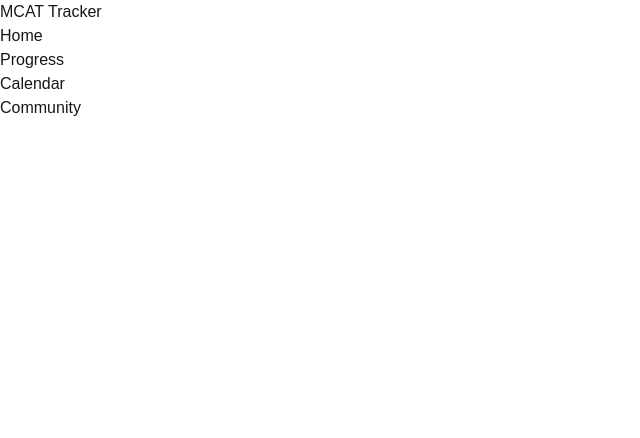
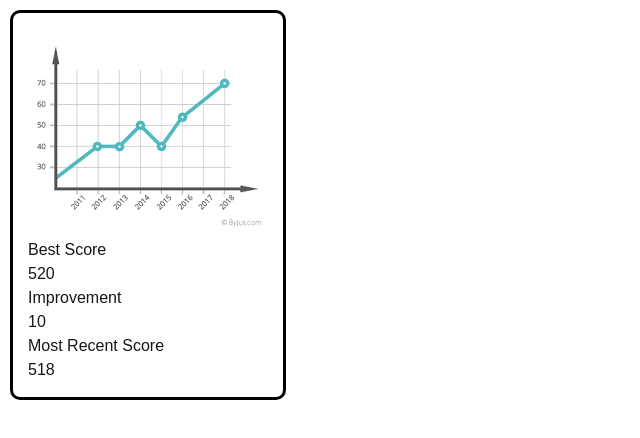
Before and after one commit to couldbedaniel/MCAT-Study-Tool, a Next.js app: page / in a window 1280 px wide. Shown: the top 438 px of the page, without its empty margins (0-640 px from the left). Built offline with nearby package versions, Linux system fonts and the light colour scheme.

Commit message:
begin score tracking

```diff
--- /dev/null
+++ b/app/index.css
@@ -0,0 +1,9 @@
+.scores{
+    border: 3px solid hsl(0, 0%, 0%);
+    border-radius: 10px;
+    box-shadow: 5px, 5px, 5px, hsla(0, 0%, 0%, 0.1);
+    padding: 15px;
+    margin: 10px;
+    max-width: 500px;
+    display: inline-block;
+}
--- a/app/layout.js
+++ b/app/layout.js
@@ -1,5 +1,6 @@
 import { Geist, Geist_Mono } from "next/font/google";
 import "./globals.css";
+import "./index.css";
 
 const geistSans = Geist({
   variable: "--font-geist-sans",
--- a/app/page.js
+++ b/app/page.js
@@ -1,8 +1,10 @@
-import Header from "./header.js"
-
+import Header from "./header.js";
+import Scores from "./scores.js";
 
 export default function Home() {
   return (
-     <Header></Header>
+     <>
+     <Scores></Scores>
+     </>
   );
 }
--- /dev/null
+++ b/app/scores.js
@@ -0,0 +1,13 @@
+export default function Scores() {
+    return (
+        <div className = "scores">
+            <img src = "\graphexample.png"></img>
+            <h3>Best Score</h3>
+            <h1>520</h1>
+            <h3>Improvement</h3>
+            <h1>10</h1>
+            <h3>Most Recent Score</h3>
+            <h1>518</h1>
+        </div>
+    )
+}
```
Also changed, not shown: public/graphexample.png (added).
